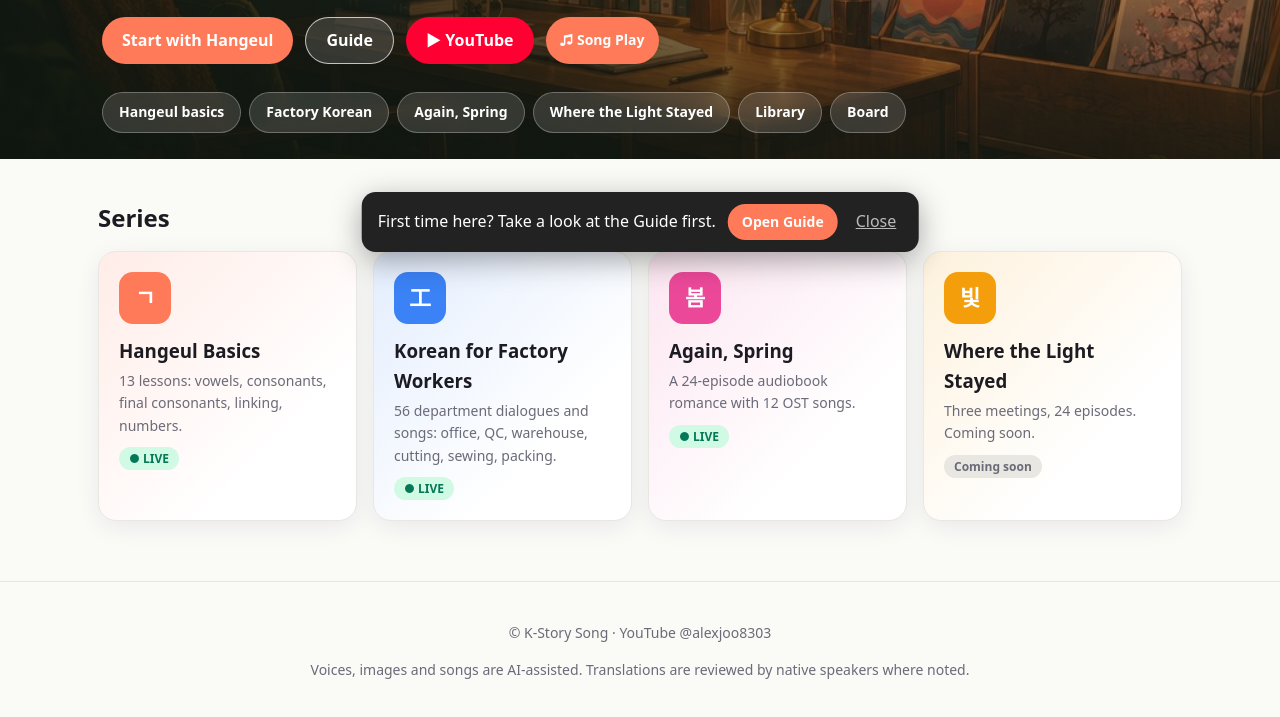
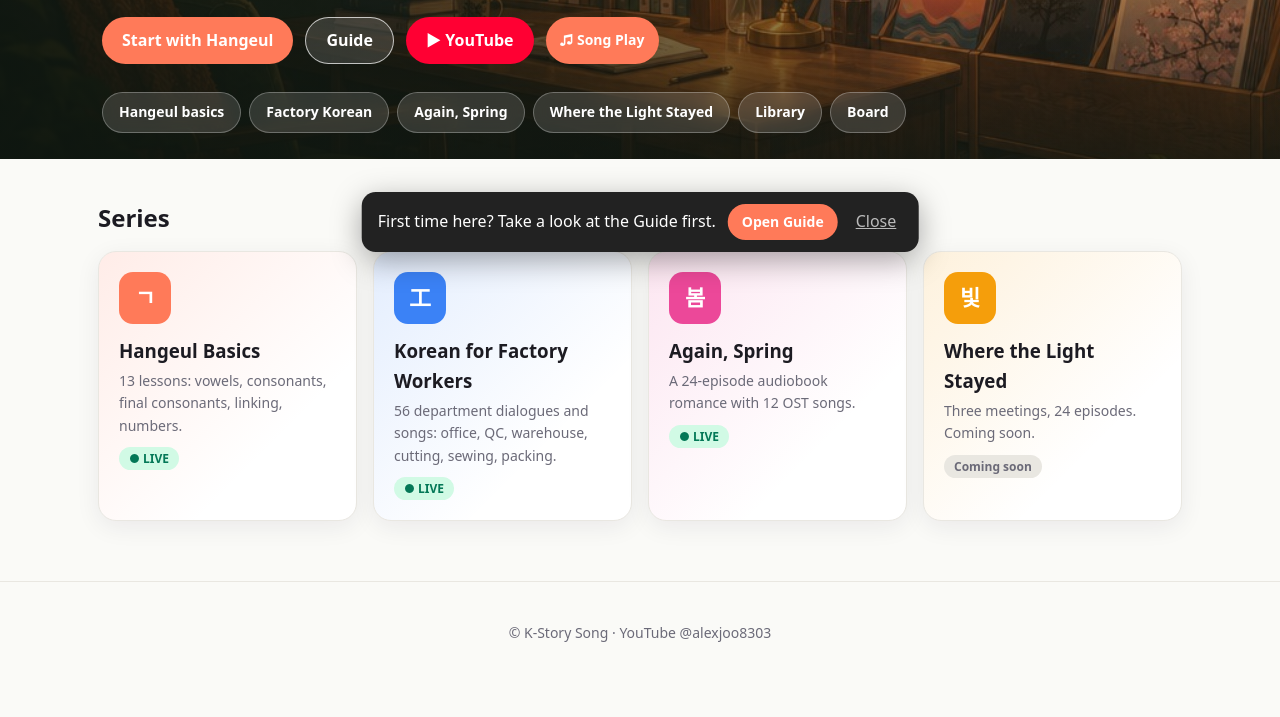
Before and after one commit to muungjoo-hash/kstorysong, a plain HTML site: page index.html in a window 1280 px wide. Shown: the part 530-1247 px from the top of the page. After the commit the page ends 1215 px from the top, so only its background shows below. Drawn offline with Linux system fonts and the light colour scheme.

Commit message:
Remove AI-assisted footer note

```diff
--- a/index.html
+++ b/index.html
@@ -14,7 +14,7 @@
 <div class="tools"><select id="lang" aria-label="language"><option value="ko">KO</option><option value="en">EN</option><option value="vn">VN</option></select>
 <button id="theme" aria-label="theme">◐</button><button id="login" class="btn small">Google 로그인</button></div></header>
 <main id="app"></main>
-<footer><p>© K-Story Song · <a href="https://www.youtube.com/@alexjoo8303" target="_blank" rel="noopener">YouTube @alexjoo8303</a></p><p class="mut">Voices, images and songs are AI-assisted. Translations are reviewed by native speakers where noted.</p></footer>
+<footer><p>© K-Story Song · <a href="https://www.youtube.com/@alexjoo8303" target="_blank" rel="noopener">YouTube @alexjoo8303</a></p></footer>
 <script src="assets/data.js?v=202611222330"></script><script src="assets/config.js"></script><script src="assets/app.js?v=20261124-vocab-guide"></script><script>
 (()=>{
 const app=document.querySelector('#app'), dialog=document.createElement('dialog');
```
